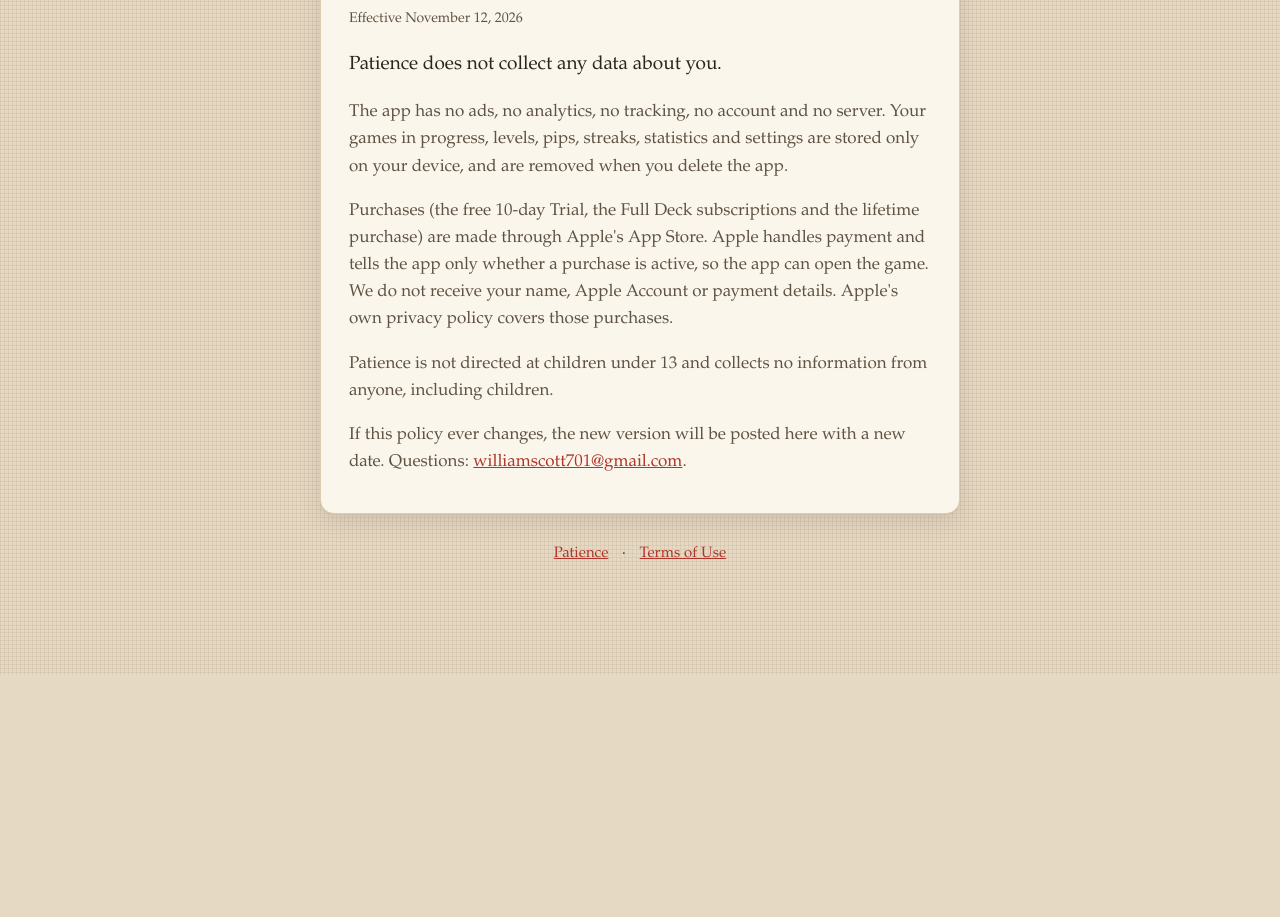
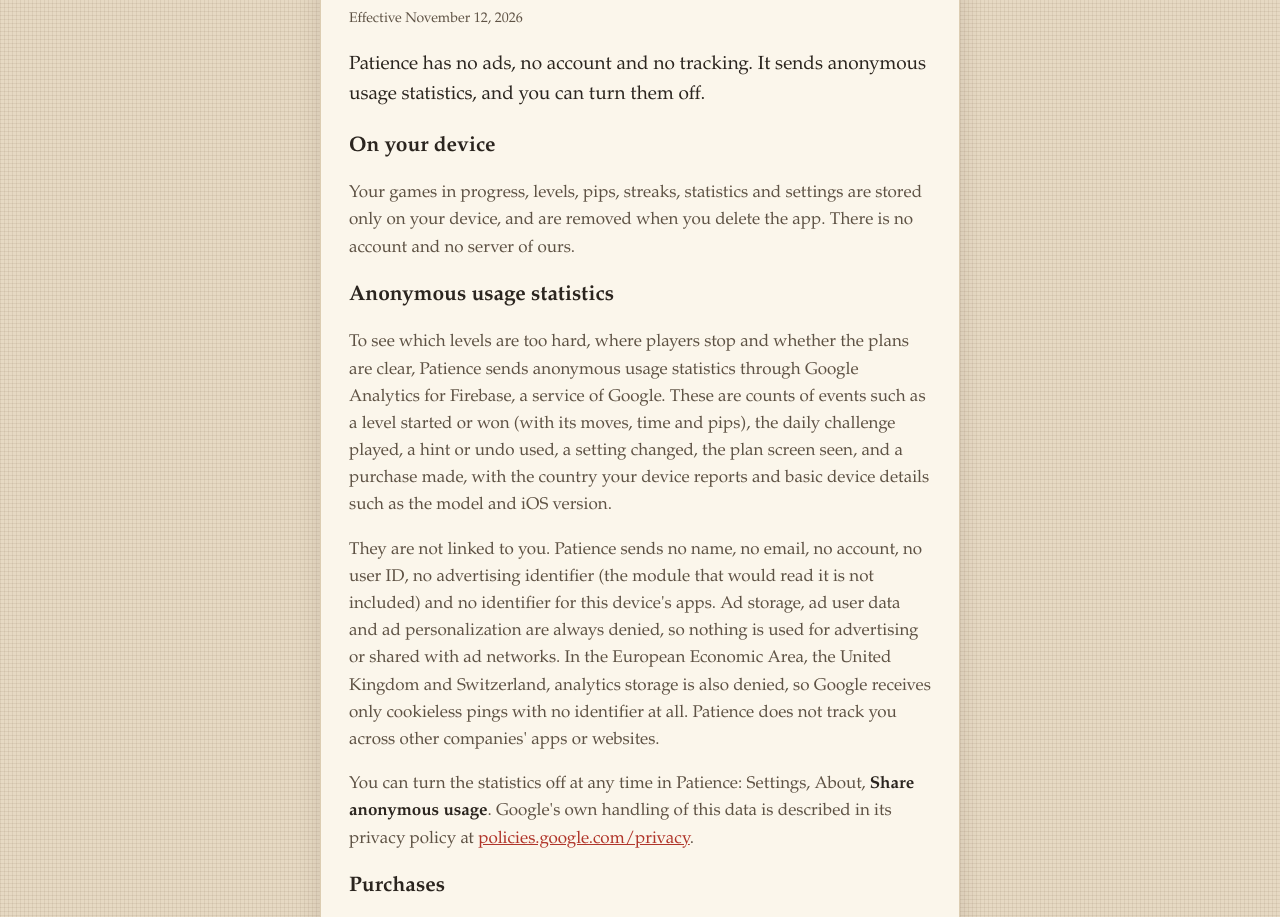
Before and after one commit to williamscott701/patience-support, a plain HTML site: page privacy.html in a window 1280 px wide. Shown: the part 125-1042 px from the top of the page. Before the commit the page ends 800 px from the top, so only its background shows below. Drawn offline with Linux system fonts and the light colour scheme.

Commit message:
Privacy policy: anonymous usage statistics through Google Analytics for Firebase
The app now sends anonymous usage statistics (levels, the daily challenge,
hints, settings, the plan screen and purchases), not linked to the player: no
user ID, no advertising or vendor identifier, ad storage and personalization
always denied, analytics storage denied in the EEA, UK and Switzerland, and an
off switch in Settings. The policy and home page say so instead of "no data
collected".

Co-Authored-By: Claude Opus 5.5 <noreply@anthropic.com>

```diff
--- a/privacy.html
+++ b/privacy.html
@@ -4,11 +4,11 @@
 <meta charset="utf-8">
 <meta name="viewport" content="width=device-width, initial-scale=1">
 <title>Patience · Privacy Policy</title>
-<meta name="description" content="Patience collects no data: no ads, no analytics, no account.">
+<meta name="description" content="Patience has no ads, no account and no tracking. It sends anonymous usage statistics through Google Analytics for Firebase, which you can turn off.">
 <link rel="stylesheet" href="style.css">
 <meta name="apple-itunes-app" content="app-id=6821081792">
 <meta property="og:title" content="Patience · Privacy Policy">
-<meta property="og:description" content="Patience collects no data: no ads, no analytics, no account.">
+<meta property="og:description" content="Patience has no ads, no account and no tracking. It sends anonymous usage statistics through Google Analytics for Firebase, which you can turn off.">
 <meta property="og:type" content="website">
 <meta property="og:url" content="https://williamscott701.github.io/patience-support/privacy.html">
 </head>
@@ -17,11 +17,18 @@
   <div class="card" data-index="A♦">
     <h1>Privacy Policy</h1>
     <p class="small">Effective November 12, 2026</p>
-    <p class="lede">Patience does not collect any data about you.</p>
-    <p>The app has no ads, no analytics, no tracking, no account and no server. Your games in progress, levels, pips, streaks, statistics and settings are stored only on your device, and are removed when you delete the app.</p>
+    <p class="lede">Patience has no ads, no account and no tracking. It sends anonymous usage statistics, and you can turn them off.</p>
+    <h2>On your device</h2>
+    <p>Your games in progress, levels, pips, streaks, statistics and settings are stored only on your device, and are removed when you delete the app. There is no account and no server of ours.</p>
+    <h2>Anonymous usage statistics</h2>
+    <p>To see which levels are too hard, where players stop and whether the plans are clear, Patience sends anonymous usage statistics through Google Analytics for Firebase, a service of Google. These are counts of events such as a level started or won (with its moves, time and pips), the daily challenge played, a hint or undo used, a setting changed, the plan screen seen, and a purchase made, with the country your device reports and basic device details such as the model and iOS version.</p>
+    <p>They are not linked to you. Patience sends no name, no email, no account, no user ID, no advertising identifier (the module that would read it is not included) and no identifier for this device's apps. Ad storage, ad user data and ad personalization are always denied, so nothing is used for advertising or shared with ad networks. In the European Economic Area, the United Kingdom and Switzerland, analytics storage is also denied, so Google receives only cookieless pings with no identifier at all. Patience does not track you across other companies' apps or websites.</p>
+    <p>You can turn the statistics off at any time in Patience: Settings, About, <strong>Share anonymous usage</strong>. Google's own handling of this data is described in its privacy policy at <a href="https://policies.google.com/privacy">policies.google.com/privacy</a>.</p>
+    <h2>Purchases</h2>
     <p>Purchases (the free 10-day Trial, the Full Deck subscriptions and the lifetime purchase) are made through Apple's App Store. Apple handles payment and tells the app only whether a purchase is active, so the app can open the game. We do not receive your name, Apple Account or payment details. Apple's own privacy policy covers those purchases.</p>
-    <p>Patience is not directed at children under 13 and collects no information from anyone, including children.</p>
-    <p>If this policy ever changes, the new version will be posted here with a new date. Questions: <a href="mailto:williamscott701@gmail.com?subject=Patience%20privacy">williamscott701@gmail.com</a>.</p>
+    <h2>Children</h2>
+    <p>Patience is not directed at children under 13 and does not knowingly collect personal information from anyone, including children.</p>
+    <p>If this policy changes, the new version will be posted here with a new date. Questions: <a href="mailto:williamscott701@gmail.com?subject=Patience%20privacy">williamscott701@gmail.com</a>.</p>
   </div>
   <nav><a href="index.html">Patience</a> · <a href="terms.html">Terms of Use</a></nav>
 </main>
```
Also changed, not shown: index.html (+3 -3 lines).
